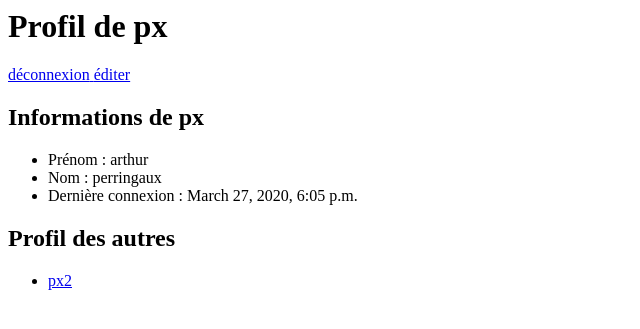
After one commit to arthurpx77670/PROJECT_COVDPX, a Django app: template templates/profil/profil_index.html in a window 1280 px wide. The commit adds this page. Shown: the top 329 px of the page, without its empty margins (0-640 px from the left). Run offline with Django 3.2, Linux system fonts and the light colour scheme; the template is opened without the code that fills it: values that come from a table or form of the project are taken from there, others are empty; a user stored in the database is signed in; data comes from the database, SQL or seed files in the repository.

Commit message:
I added the function : view of others profils

```diff
--- a/COVDPX/models/user.py
+++ b/COVDPX/models/user.py
@@ -3,5 +3,4 @@ from django.contrib.auth.models import User
 
 
 class Profil(models.Model):
-    auteur = models.CharField(max_length=42)
-    contenu = models.TextField(null=True)
+    user = models.OneToOneField(User,on_delete=models.CASCADE,default=False)
--- a/COVDPX/views/authenticate.py
+++ b/COVDPX/views/authenticate.py
@@ -1,4 +1,3 @@
-from django.http import HttpResponse
 from COVDPX.models.forms import loginForm
 from django.contrib.auth import login, authenticate
 from django.shortcuts import render, redirect
@@ -17,7 +16,7 @@ def login_(request):
             user = authenticate(username=username, password=password)  # Nous vérifions si les données sont correctes
             if user:  # Si l'objet renvoyé n'est pas None
                 login(request, user)  # nous connectons l'utilisateur
-                return redirect('profil')
+                return redirect('profil', user.id)
             else: # sinon une erreur sera affichée
                 error = True
     else:
@@ -79,7 +78,7 @@ def edit(request, userId):
                 user.first_name = first_name
                 user.last_name = last_name
                 user.save()
-                return redirect('profil')
+                return redirect('profil', user.id)
     else:
         form = EditForm(initial={'username': user.username , 'first_name': user.first_name, 'last_name': user.last_name})
     return render(request, 'authenticate/edit.html', {'form': form})
--- a/COVDPX/views/index.py
+++ b/COVDPX/views/index.py
@@ -1,9 +1,4 @@
 from django.shortcuts import render
-from django.http import HttpResponse
-
-
-def profil(request):
-    return render(request, "index/profil.html")
 
 
 def home(request):
--- a/PROJECT_COVDPX/urls.py
+++ b/PROJECT_COVDPX/urls.py
@@ -15,18 +15,22 @@ Including another URLconf
 """
 from django.contrib import admin
 from COVDPX.views import index
-from COVDPX.views import authenticate
+from COVDPX.views import authenticate, profil
 from django.urls import path
 
 
 urlpatterns = [
     path('admin/', admin.site.urls),
     path('', index.home),
+
+    #authenticate
     path('registration/', authenticate.registration, name='registration'),
     path('login/', authenticate.login_, name='login'),
     path('login/forget_psw', authenticate.forget_psw, name='forget_psw'),
     path('login/forget_psw/reboot_psw?<int:userId>', authenticate.reboot_psw, name='reboot_psw'),
-    path('login/profil', index.profil, name='profil'),
+
+    #profil
+    path('login/profil?<int:userId>', profil.profil, name='profil'),
     path('login/profil/logout', authenticate.logout_, name='logout'),
-    path('login/profil/edit?<int:userId>', authenticate.edit, name='edit'),
+    path('login/profil?<int:userId>/edit', authenticate.edit, name='edit'),
 ]
--- a/templates/index/profil.html
+++ b/templates/profil/profil_auth.html
@@ -1,13 +1,10 @@
 {% block content %}
-    <h1>Profil</h1>
-    {% if user.is_authenticated %}
-        Vous êtes connecté, {{ user.username }} !
+    <h1>Profil de {{ request.user.username }}</h1>
         <a href="{% url 'logout' %}" class="top-menu">
             <span class="glyphicon glyphicon-plus">déconnexion</span>
         </a>
-        <a href="{% url 'edit' user.id %}" class="top-menu">
+        <a href="{% url 'edit' request.user.id %}" class="top-menu">
              <span class="glyphicon glyphicon-plus">éditer</span>
         </a>
-    {% else %}
-    {% endif %}
+
 {% endblock %}
--- /dev/null
+++ b/templates/profil/profil_index.html
@@ -0,0 +1,6 @@
+{% if request.user.is_authenticated %}
+    {% include "./profil_auth.html" %}
+{% endif %}
+
+{% include "./profil_informations.html" %}
+{% include "./profil_others.html" %}
--- /dev/null
+++ b/templates/profil/profil_informations.html
@@ -0,0 +1,15 @@
+{% block content %}
+    <h2>Informations de {{ user.username }}</h2>
+    <ul>
+        <li>
+            Prénom : {{ user.first_name }}
+        </li>
+        <li>
+            Nom : {{ user.last_name }}
+        </li>
+        <li>
+            Dernière connexion : {{ user.last_login }}
+        </li>
+    </ul>
+
+{% endblock %}
--- /dev/null
+++ b/templates/profil/profil_others.html
@@ -0,0 +1,16 @@
+{% block content %}
+    <h2>Profil des autres</h2>
+
+    <ul>
+        {% for userOther in users %}
+            {% if user.id != userOther.id%}
+                <li>
+                    <a href="{% url 'profil' userOther.id %}" class="top-menu">
+                        <span class="glyphicon glyphicon-plus">{{userOther.username}}</span>
+                    </a>
+                </li>
+            {% endif %}
+        {% endfor %}
+    </ul>
+
+{% endblock %}
```
Also changed, not shown: COVDPX/views/profil.py (added, +13 -0 lines), COVDPX/models/migrations/0002_auto_20200327_1601.py (added), db.sqlite3.
